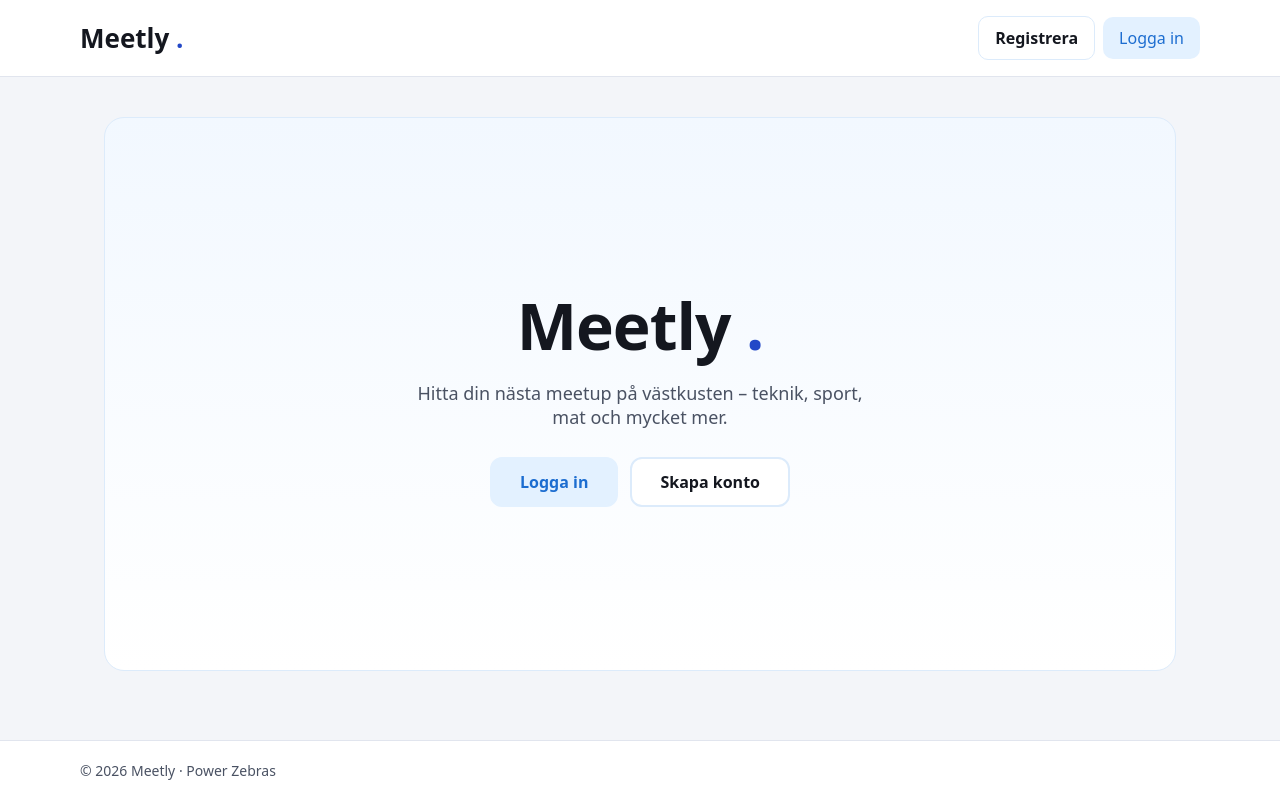
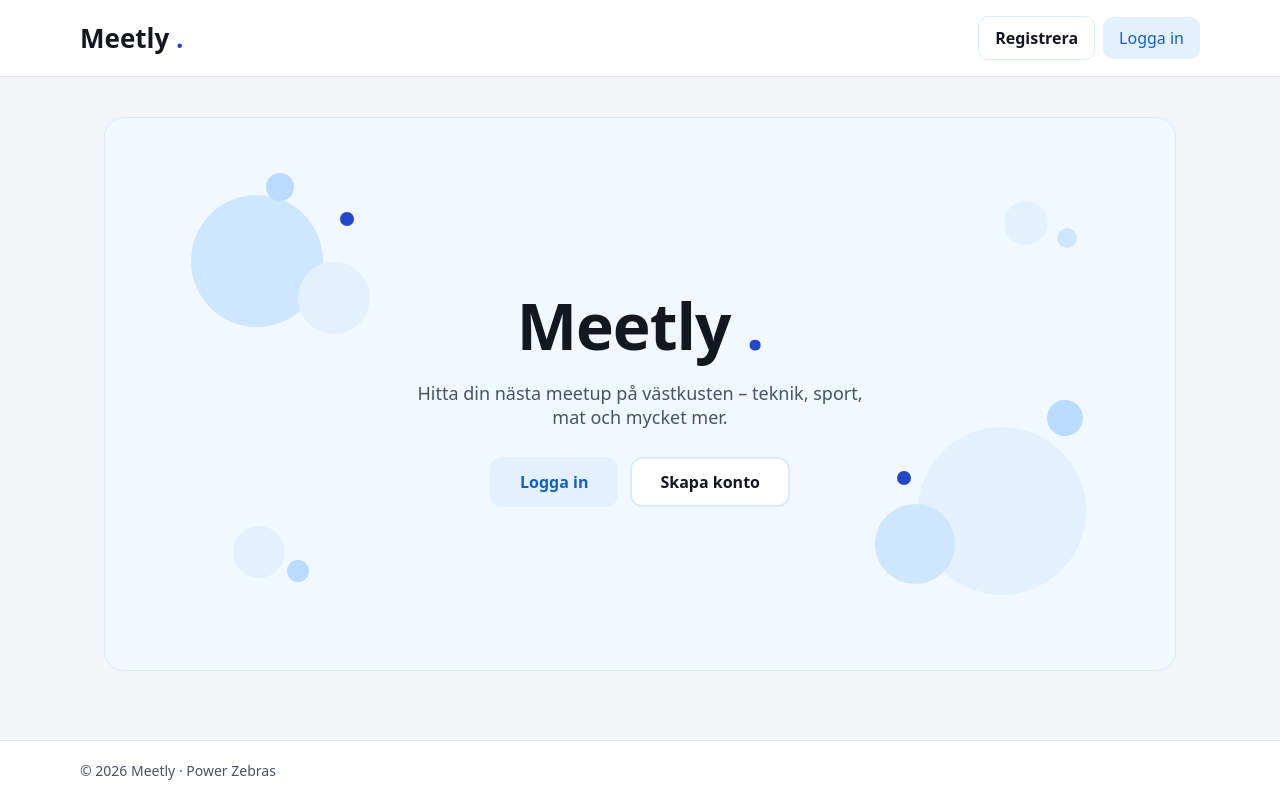
Before and after one commit to Pontusthoren-del/PowerZebraFrontend, a React (Vite) app in the folder Meetly.Frontend/: page / in a window 1280 px wide. Built offline with nearby package versions, Linux system fonts and the light colour scheme.

Commit message:
Lägg till prickar i välkomstskärmens bakgrund

```diff
--- a/Meetly.Frontend/src/components/WelcomeHero.tsx
+++ b/Meetly.Frontend/src/components/WelcomeHero.tsx
@@ -3,6 +3,22 @@ import { Link } from "react-router-dom";
 import { useAppSelector } from "../store/hooks";
 import Modal from "./Modal";
 import LoginForm from "./LoginForm";
+
+// Prickar i bakgrunden – som människor som samlas i små grupper
+const dots = [
+    { left: "8%", top: "14%", size: 132, color: "var(--fresh-hover)" },
+    { left: "18%", top: "26%", size: 72, color: "var(--fresh)" },
+    { left: "15%", top: "10%", size: 28, color: "var(--fresh-strong)" },
+    { left: "22%", top: "17%", size: 14, color: "var(--accent)" },
+    { left: "76%", top: "56%", size: 168, color: "var(--fresh)" },
+    { left: "72%", top: "70%", size: 80, color: "var(--fresh-hover)" },
+    { left: "88%", top: "51%", size: 36, color: "var(--fresh-strong)" },
+    { left: "74%", top: "64%", size: 14, color: "var(--accent)" },
+    { left: "84%", top: "15%", size: 44, color: "var(--fresh)" },
+    { left: "89%", top: "20%", size: 20, color: "var(--fresh-hover)" },
+    { left: "12%", top: "74%", size: 52, color: "var(--fresh)" },
+    { left: "17%", top: "80%", size: 22, color: "var(--fresh-strong)" },
+];
 
 export default function WelcomeHero() {
     const user = useAppSelector((s) => s.auth.user);
@@ -24,6 +40,16 @@ export default function WelcomeHero() {
 
     return (
         <section className="hero">
+            <div className="hero-dots" aria-hidden="true">
+                {dots.map((dot, i) => (
+                    <span
+                        key={i}
+                        className="hero-dot"
+                        style={{ left: dot.left, top: dot.top, width: dot.size, height: dot.size, background: dot.color }}
+                    />
+                ))}
+            </div>
+
             <h1 className="hero-logo">
                 Meetly <span className="header-logo-dot">.</span>
             </h1>
--- a/Meetly.Frontend/src/index.css
+++ b/Meetly.Frontend/src/index.css
@@ -109,7 +109,8 @@ body {
 :root {
     --fresh: #E3F1FF;         /* ljusblå knapp */
     --fresh-hover: #CFE6FF;   /* lite mörkare vid hover */
-    --fresh-text: #1C6DD0;    /* blå text på ljusblått */
+    --fresh-text: #1660BD;    /* blå text på ljusblått (mörk nog för att vara lättläst) */
+    --fresh-strong: #B9DBFF;  /* lite starkare ljusblå, till prickarna */
     --fresh-bg: #F2F8FF;      /* svag ljusblå bakgrund */
     --fresh-border: #DCEBFB;  /* ljusblå kant */
 }
@@ -164,11 +165,23 @@ body {
 
 /* Utloggad: välkomsten fyller större delen av sidan */
 .hero:not(.hero-small) {
+    position: relative;
+    overflow: hidden;
     min-height: 55vh;
     display: flex;
     flex-direction: column;
     justify-content: center;
     margin-bottom: 0;
+    background: var(--fresh-bg);
+}
+
+/* Prickarna ligger bakom texten och knapparna */
+.hero-dots { position: absolute; inset: 0; pointer-events: none; }
+.hero-dot { position: absolute; border-radius: 50%; }
+.hero > :not(.hero-dots, .modal) { position: relative; }  /* modalen ska inte påverkas */
+
+@media (max-width: 600px) {
+    .hero-dot { transform: scale(0.55); }
 }
 
 /* Inloggad: mindre hälsning i stället för stora loggan */
```
